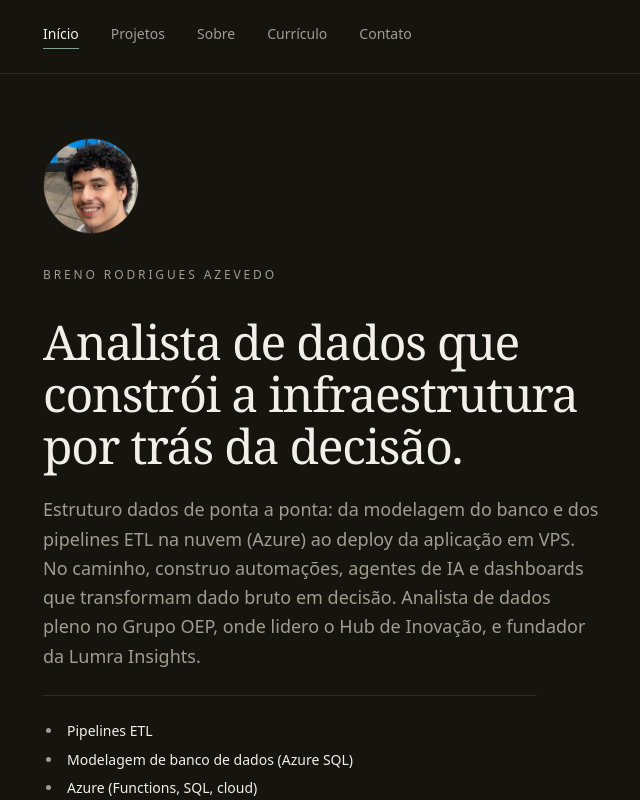
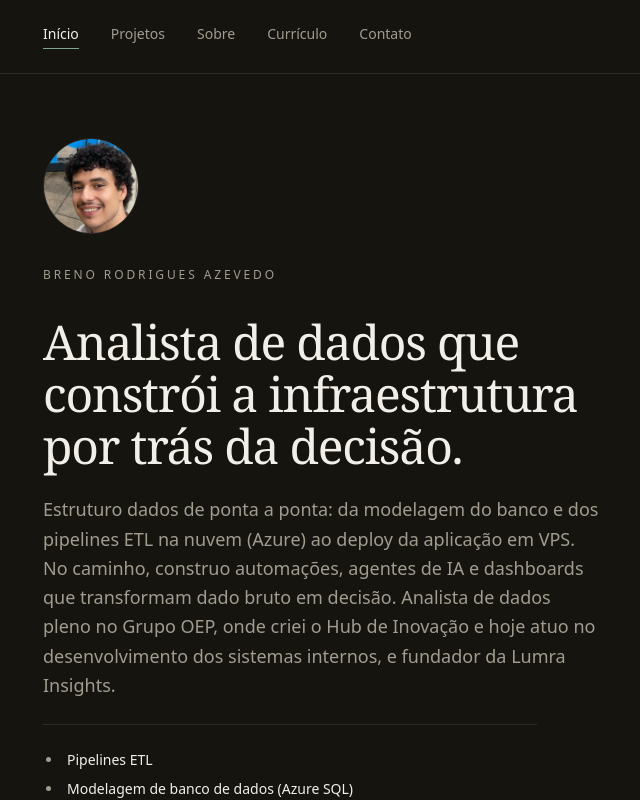
Before and after one commit to brenoazvd/breno-portfolio, a React (Vite) app: page / in a window 1280 px wide. Shown: the top 800 px of the page, without its empty margins (261-901 px from the left). Built offline with nearby package versions, Linux system fonts and the light colour scheme.

Commit message:
fix(home): corrige papel no Hub de Inovacao na bio da home

```diff
--- a/src/pages/Home.tsx
+++ b/src/pages/Home.tsx
@@ -31,8 +31,9 @@ export function Home() {
         Estruturo dados de ponta a ponta: da modelagem do banco e dos pipelines
         ETL na nuvem (Azure) ao deploy da aplicação em VPS. No caminho, construo
         automações, agentes de IA e dashboards que transformam dado bruto em
-        decisão. Analista de dados pleno no Grupo OEP, onde lidero o Hub de
-        Inovação, e fundador da Lumra Insights.
+        decisão. Analista de dados pleno no Grupo OEP, onde criei o Hub de
+        Inovação e hoje atuo no desenvolvimento dos sistemas internos, e
+        fundador da Lumra Insights.
       </p>
 
       <ul className="list-disc pl-5 marker:text-muted flex flex-col gap-1.5 mb-10 pt-6 border-t border-line max-w-[54ch]">
```
